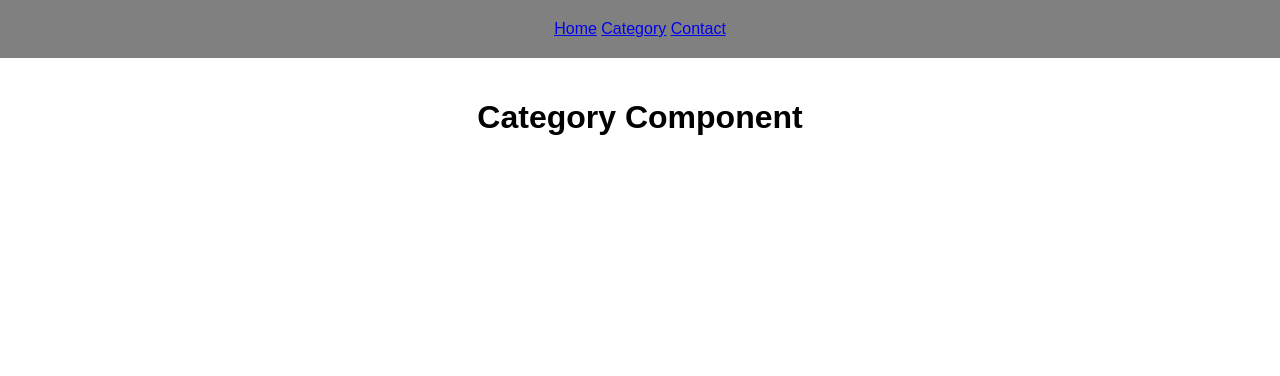
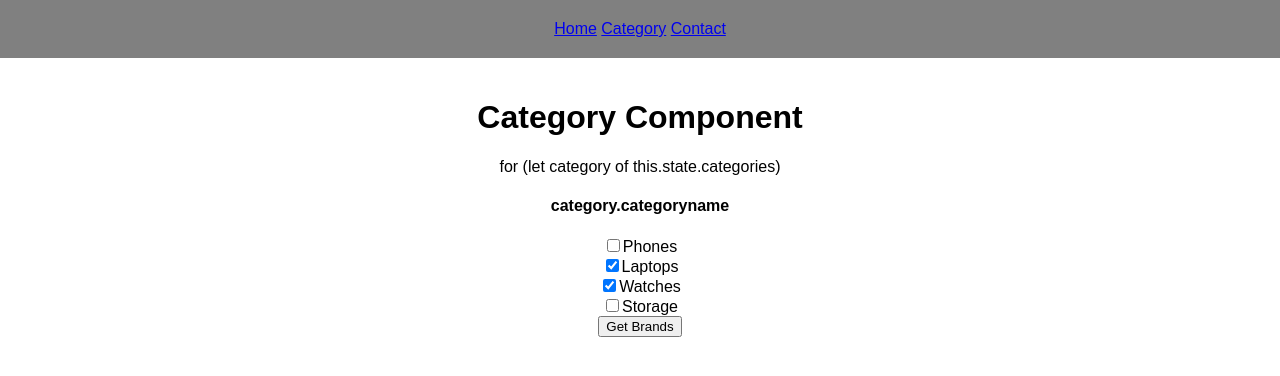
Before and after one commit to rahulh77/rfirst, a React app: page /category in a window 1280 px wide. Shown: the top 376 px of the page. Built offline with nearby package versions, Linux system fonts and the light colour scheme.

Commit message:
Button click returns checked Categories

```diff
--- a/src/components/Screens/Category.js
+++ b/src/components/Screens/Category.js
@@ -1,10 +1,64 @@
 import React, { Component } from "react";
 
 class Category extends Component {
+  state = {
+    allChecked: false,
+    checkedCategories: {},
+    categories: [
+      { id: 1, categoryname: "Phones", isChecked: false },
+      { id: 2, categoryname: "Laptops", isChecked: true },
+      { id: 3, categoryname: "Watches", isChecked: true },
+      { id: 4, categoryname: "Storage", isChecked: false }
+    ]
+  };
+
+  clickHandlerWithParameter = myinput => {
+    console.log(myinput);
+  };
+
+  toggleCheckbox(index) {
+    console.log(index);
+    const categoryArray = [...this.state.categories];
+    categoryArray[index].isChecked = !categoryArray[index].isChecked;
+    this.setState({ categories: categoryArray });
+  }
+
+  openSecondScreen() {
+    const categoriesArray = [...this.state.categories];
+    let filteredresult = categoriesArray.filter(
+      item => item.isChecked === true
+    );
+    this.setState({ checkedCategories: filteredresult });
+  }
+
   render() {
+    let listItems = this.state.categories.map((x, index) => (
+      <div key={x.id}>
+        <input
+          type="checkbox"
+          checked={x.isChecked}
+          onChange={() => this.toggleCheckbox(index)}
+        />
+        {x.categoryname}
+      </div>
+    ));
+
+    let checkedCategoriesList =
+      this.state.checkedCategories.length > 0 &&
+      this.state.checkedCategories.map((x, index) => (
+        <div key={x.id}>{x.categoryname}</div>
+      ));
+
     return (
       <div>
         <h1>Category Component</h1>
+        {/* // for of */}
+        for (let category of this.state.categories){" "}
+        {<h4>category.categoryname</h4>}
+        {/* // map */}
+        {listItems}
+        <button onClick={() => this.openSecondScreen()}>Get Brands</button>
+        {checkedCategoriesList}
       </div>
     );
   }
```
